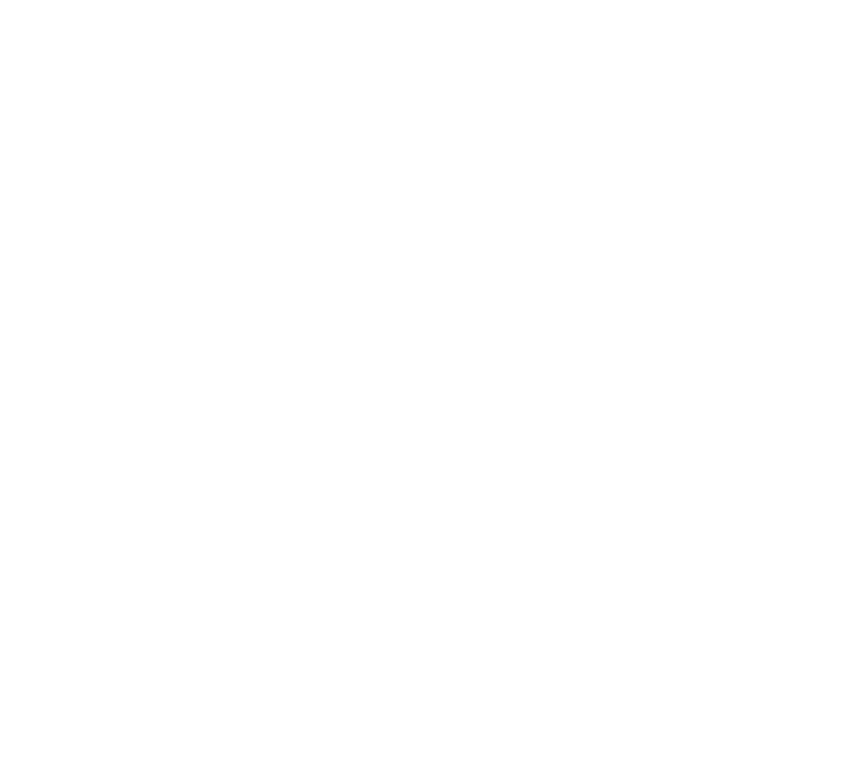
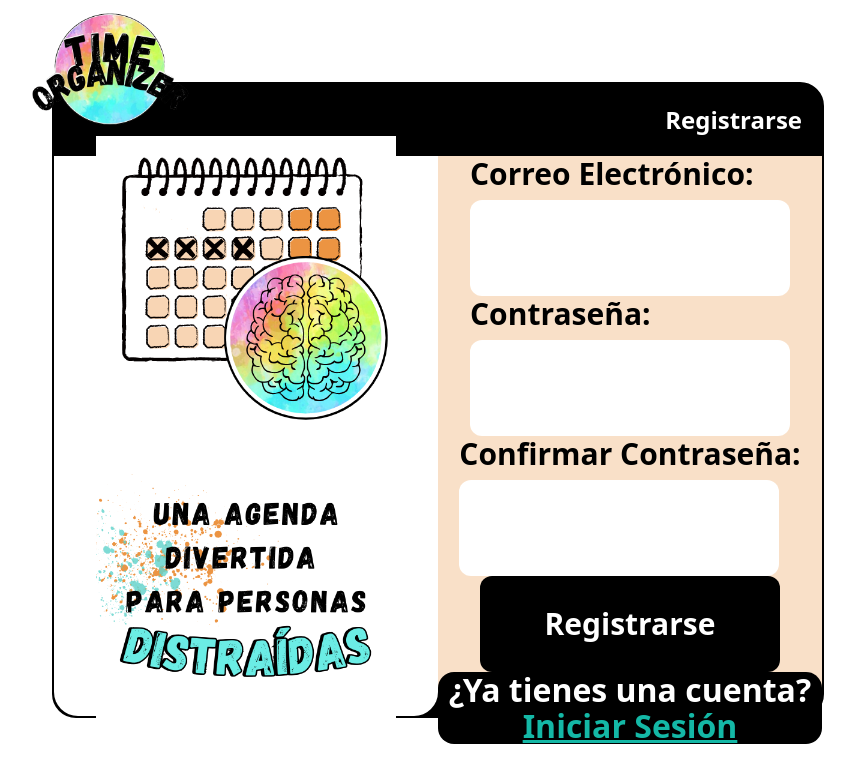
Before and after one commit to Yassinbny/Time-Organizer-Fronted, a React (Vite) app: page /register in a window 1280 px wide. Before the commit this address had no page. Shown: the top 782 px of the page, without its empty margins (202-1057 px from the left). Built offline with nearby package versions, Linux system fonts and the light colour scheme; the HTML template or start-up script is replaced by a standard one.

Commit message:
Pagina de validacion y registro

```diff
--- a/src/App.jsx
+++ b/src/App.jsx
@@ -1,16 +1,16 @@
 import { AuthContextProvider } from "./context/auth.context.jsx";
 import Login from "./pages/Login.jsx";
+import Register from "./pages/Register.jsx";
+import ValidateAccount from "./pages/ValidateAccount.jsx";
 import { Route, Routes } from "react-router-dom";
 
 function App() {
   return (
     <AuthContextProvider>
       <Routes>
-        {/* cuando creeis un componente PAGE(esto es un componente
-         principal el cual dentro tiene otros componentes,
-         lo poneis aqui con su path de referencia
-        el cual ustedes dareis un nombre) */}
         <Route path="/login" element={<Login />} />
+        <Route path="/register" element={<Register />} />
+        <Route path="/validate-account" element={<ValidateAccount />} />
       </Routes>
     </AuthContextProvider>
   );
--- a/src/pages/Login.jsx
+++ b/src/pages/Login.jsx
@@ -33,7 +33,7 @@
   };
   useEffect(() => {
     currentUser && navigate("/");
-  }, [currentUser]);
+  }, [currentUser]); //Aquí me salta un advertencia de las reglas de hooks de React. La advertencia dice que navigate debería estar incluido en la lista de dependencias del hook useEffect.
   return (
     <UsersLayout componente={"Iniciar Sesión"}>
       <div className="flex flex-col justify-evenly w-full h-full content-center">
--- /dev/null
+++ b/src/pages/Register.jsx
@@ -0,0 +1,90 @@
+import UsersLayout from "../layouts/UsersLayout.jsx";
+import useForm from "../hooks/useForm.jsx";
+import { useNavigate } from "react-router-dom";
+
+const Register = () => {
+  const navigate = useNavigate();
+  const [formValues, handleInputChange] = useForm({
+    email: "",
+    password: "",
+    confirmPassword: ""
+  });
+  const { email, password, confirmPassword } = formValues;
+
+  const handleSubmit = async (e) => {
+    e.preventDefault();
+
+    const response = await fetch(`http://localhost:3000/auth/register`, {
+      headers: {
+        "Content-Type": "application/json",
+      },
+      method: "POST",
+      body: JSON.stringify(formValues),
+    });
+    const { ok, error } = await response.json();
+
+    if (!ok) {
+      console.error(error);
+      return;
+    }
+
+    navigate(`/validate-account?token=${response.token}`);
+  };
+
+  return (
+    <UsersLayout componente={"Registrarse"}>
+      <div className="flex flex-col justify-evenly w-full h-full content-center">
+        <form
+          noValidate
+          className="flex flex-col items-center w-full h-full justify-evenly content-center text-base sm:text-lg md:text-3xl"
+          onSubmit={handleSubmit}
+        >
+          <div className="flex flex-col space-y-2">
+            <label htmlFor="email">Correo Electrónico:</label>
+            <input
+              className="h-10 rounded-xl w-[250px] sm:w-[350px] sm:h-16 md:w-[25vw] md:h-24 p-3 bg-white"
+              type="email"
+              value={email}
+              onChange={handleInputChange}
+              name="email"
+              id="email"
+            />
+          </div>
+          <div className="flex flex-col space-y-2">
+            <label htmlFor="password">Contraseña:</label>
+            <input
+              className="h-10 rounded-xl w-[250px] sm:w-[350px] md:w-[25vw] md:h-24 sm:h-16 p-3 bg-white"
+              type="password"
+              value={password}
+              onChange={handleInputChange}
+              name="password"
+              id="password"
+            />
+          </div>
+          <div className="flex flex-col space-y-2">
+            <label htmlFor="confirmPassword">Confirmar Contraseña:</label>
+            <input
+              className="h-10 rounded-xl w-[250px] sm:w-[350px] md:w-[25vw] md:h-24 sm:h-16 p-3 bg-white"
+              type="password"
+              value={confirmPassword}
+              onChange={handleInputChange}
+              name="confirmPassword"
+              id="confirmPassword"
+            />
+          </div>
+          <button className="bg-black text-white text-center font-bold w-[150px] h-10 sm:w-[300px] sm:h-12 md:w-[300px] md:h-24 rounded-xl">
+            Registrarse
+          </button>
+        </form>
+        <div className="flex flex-col items-center rounded-2xl content-center justify-evenly text-[4vw] sm:text-[24px] md:text-[32px] bg-black text-1xl text-white h-20 sm:h-32 md:h-44">
+          <p>¿Ya tienes una cuenta?</p>
+          <a href="/login" className="text-teal-500 underline decoration-solid">
+            Iniciar Sesión
+          </a>
+        </div>
+      </div>
+    </UsersLayout>
+  );
+};
+
+export default Register;
--- /dev/null
+++ b/src/pages/ValidateAccount.jsx
@@ -0,0 +1,48 @@
+import UsersLayout from "../layouts/UsersLayout.jsx";
+import { useNavigate, useSearchParams } from "react-router-dom";
+import { useEffect, useState } from "react";
+
+const ValidateAccount = () => {
+  const [searchParams] = useSearchParams();
+  const navigate = useNavigate();
+  const [message, setMessage] = useState("Validando tu cuenta...");
+
+  useEffect(() => {
+    const token = searchParams.get("token");
+    if (!token) {
+      setMessage("Token de validación no encontrado.");
+      return;
+    }
+
+    const validateUser = async () => {
+      const response = await fetch(`http://localhost:3000/auth/validate`, {
+        headers: {
+          "Content-Type": "application/json",
+        },
+        method: "POST",
+        body: JSON.stringify({ token }),
+      });
+      const { ok, error } = await response.json();
+
+      if (!ok) {
+        setMessage(`Error: ${error}`);
+        return;
+      }
+
+      setMessage("Cuenta validada exitosamente. Redirigiendo...");
+      setTimeout(() => navigate("/login"), 3000);
+    };
+
+    validateUser();
+  }, [searchParams, navigate]);
+
+  return (
+    <UsersLayout componente={"Validación de Cuenta"}>
+      <div className="flex flex-col justify-center items-center w-full h-full content-center">
+        <p>{message}</p>
+      </div>
+    </UsersLayout>
+  );
+};
+
+export default ValidateAccount;
```
